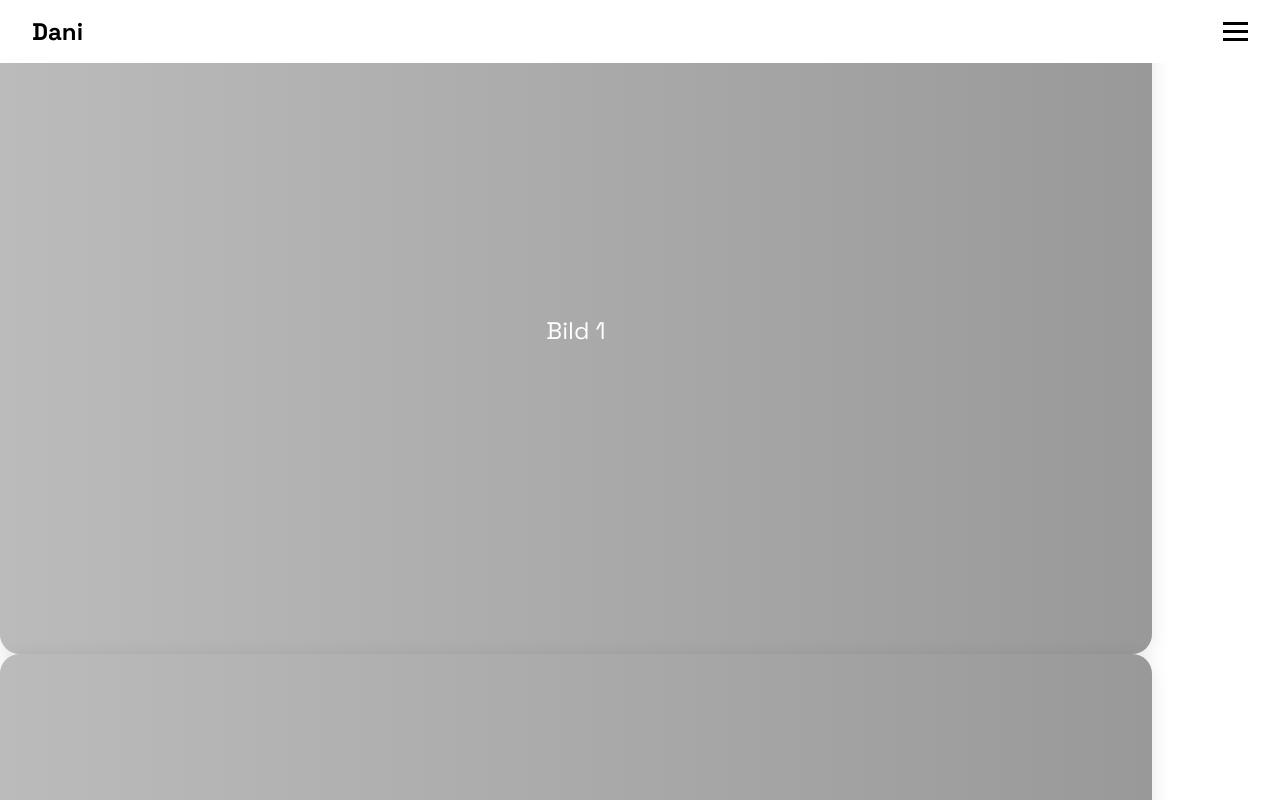
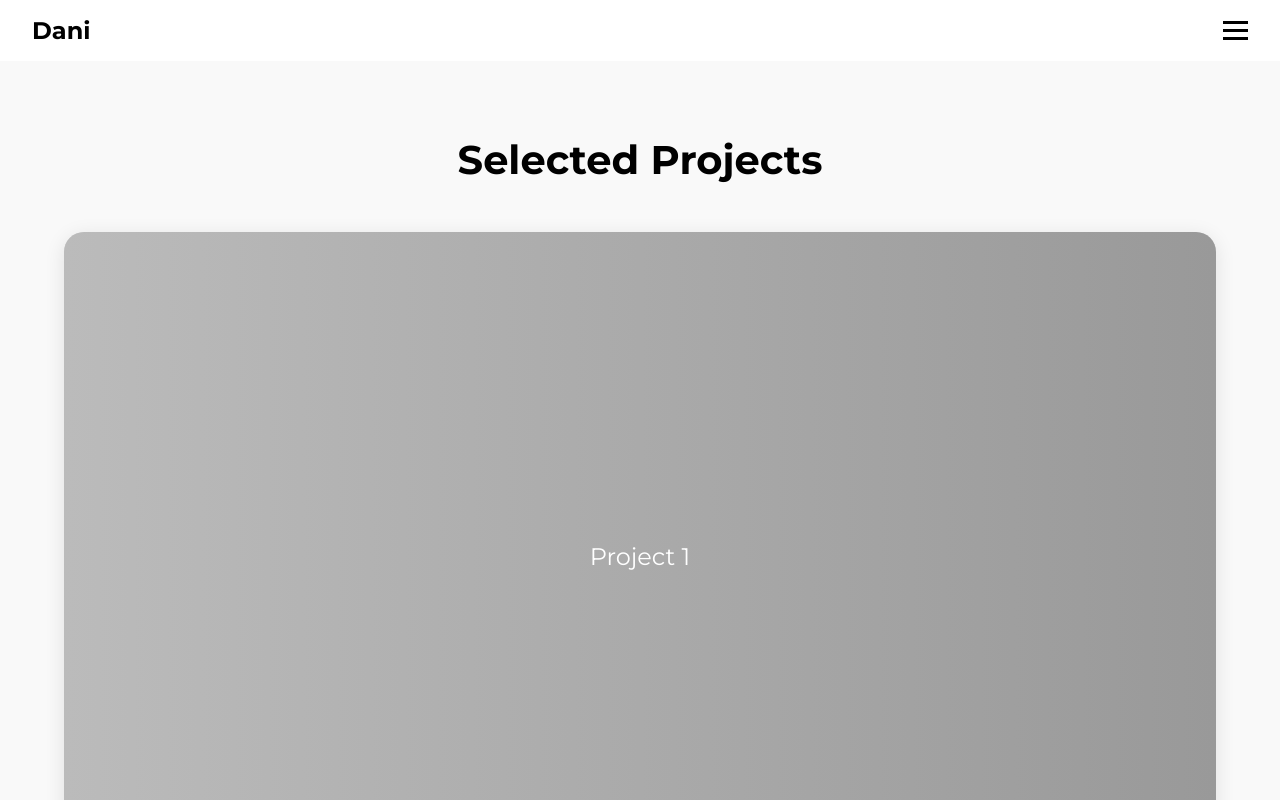
Before and after one commit to inbetweened/portfolio, a Next.js app: page /work in a window 1280 px wide. Shown: the top 800 px of the page. Built offline with nearby package versions, Linux system fonts and the light colour scheme.

Commit message:
Update work.jsx

```diff
--- a/pages/work.jsx
+++ b/pages/work.jsx
@@ -1,53 +1,47 @@
-// pages/work.jsx
-import { useEffect, useRef } from 'react';
+import { useRef, useEffect } from 'react';
 import gsap from 'gsap';
-import ScrollTrigger from 'gsap/ScrollTrigger';
 import Navbar from '../components/Navbar';
+import SeoHead from '../components/SeoHead';
 import styles from '../styles/Work.module.css';
 
-gsap.registerPlugin(ScrollTrigger);
-
 export default function WorkPage() {
-  const containerRef = useRef(null);
   const cardsRef = useRef([]);
 
   useEffect(() => {
-    // GSAP Animationen für Cards beim Scrollen
-    cardsRef.current.forEach((card, i) => {
-      gsap.fromTo(card, {
-        opacity: 0,
-        y: 50,
-      }, {
+    gsap.fromTo(
+      cardsRef.current,
+      { opacity: 0, x: 100 },
+      {
         opacity: 1,
-        y: 0,
-        delay: i * 0.2,
+        x: 0,
+        duration: 0.6,
+        stagger: 0.2,
+        ease: 'power3.out',
         scrollTrigger: {
-          trigger: card,
+          trigger: cardsRef.current,
           start: 'top 80%',
         },
-      });
-    });
+      }
+    );
   }, []);
 
   return (
     <>
+      <SeoHead title="Work – Daniel" description="Selected creative projects by Daniel." />
       <Navbar />
-      <div className={styles.scrollContainerOuter}>
-        <div className={styles.scrollContainerInner} ref={containerRef}>
-          {[1, 2, 3].map((i) => (
-            <div
-              key={i}
-              ref={(el) => (cardsRef.current[i] = el)}
-              className={`workCard ${styles.card}`}
-              onClick={() => window.location.href = `/projects/project-${i}`}
-            >
-              <div className={styles.imagePlaceholder}>Bild {i}</div>
-              <h3>Project {i}</h3>
-              <p>Short description of project {i} here.</p>
-            </div>
+      <section className={styles.work}>
+        <h2 className={styles.heading}>Selected Projects</h2>
+        <div className={styles.container}>
+          {[1, 2, 3].map((i, index) => (
+            <a key={i} href={`/projects/project-${i}`} className={styles.card} ref={(el) => (cardsRef.current[index] = el)}>
+              <div className={styles.imagePlaceholder}>
+                <p>Project {i}</p>
+              </div>
+              <div className={styles.caption}>Short description of Project {i}</div>
+            </a>
           ))}
         </div>
-      </div>
+      </section>
     </>
   );
 }
```
